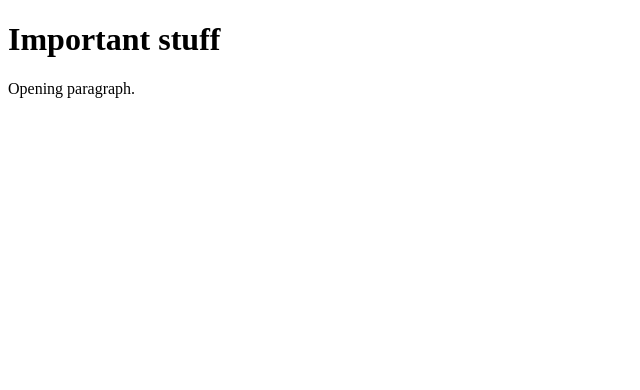
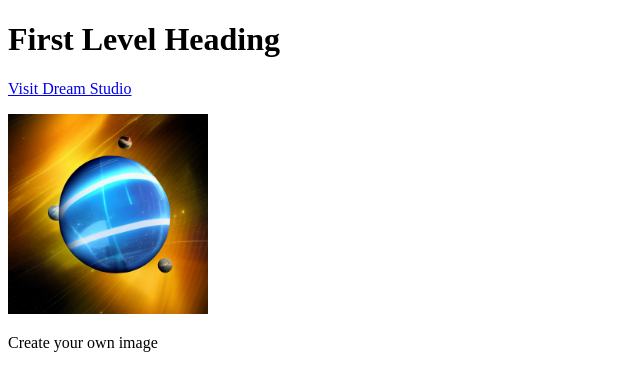
Before and after one commit to derekTurner/today, a plain HTML site: page sample_project/public/index.html in a window 1280 px wide. Shown: the whole page, without its empty margins (0-640 px from the left). Drawn offline with Linux system fonts and the light colour scheme.

Commit message:
space
Add an image

```diff
--- a/sample_project/public/index.html
+++ b/sample_project/public/index.html
@@ -1,10 +1,17 @@
 <!DOCTYPE html>
 <html>
     <head>
-        <title>Opening Demo</title>
+        <title>Page Title</title>
     </head>
     <body>
-        <h1>Important stuff</h1>
-        <p>Opening paragraph.</p>
+        <h1>First Level Heading</h1>
+        <!-- COMMENTS GO HERE -->
+
+        <p><a href="https://beta.dreamstudio.ai/"> Visit Dream Studio </a></p>
+
+        <img src="/sample_project/public/assets/images/space.png" alt="Space Image" style="width:200px; height:200px;">
+
+
+        <p>Create your own image</p>
     </body>
 </html>
```
Also changed, not shown: sample_project/public/assets/images/space.png (added).
